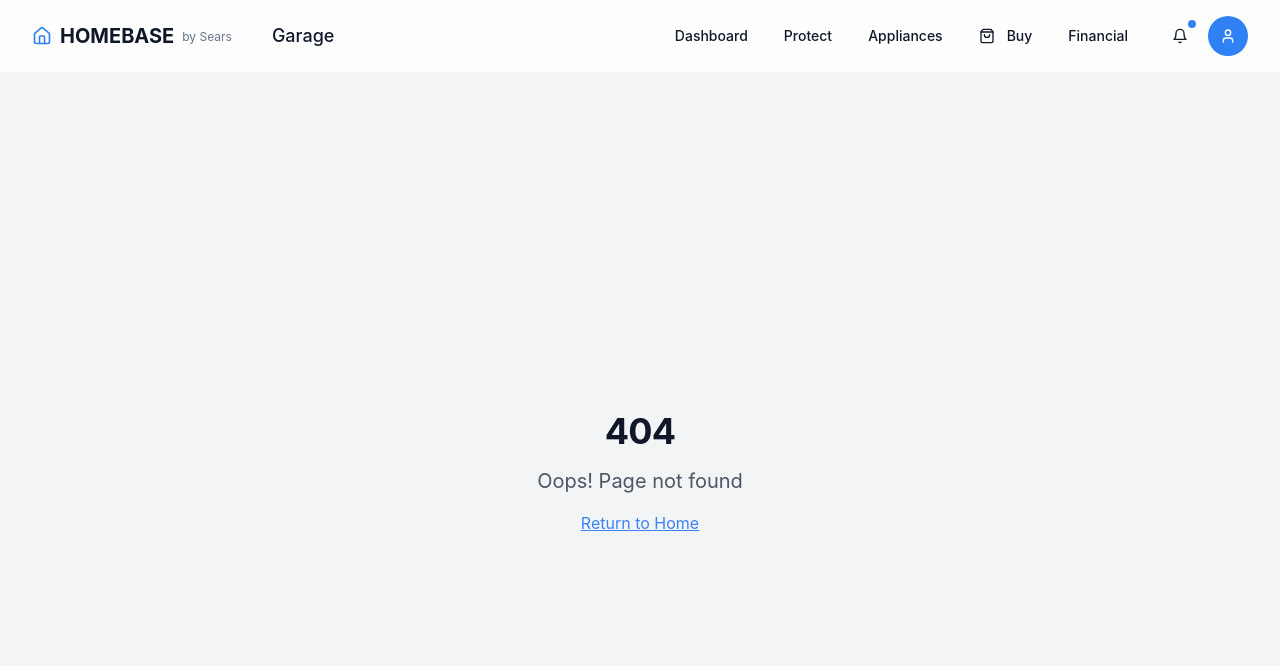
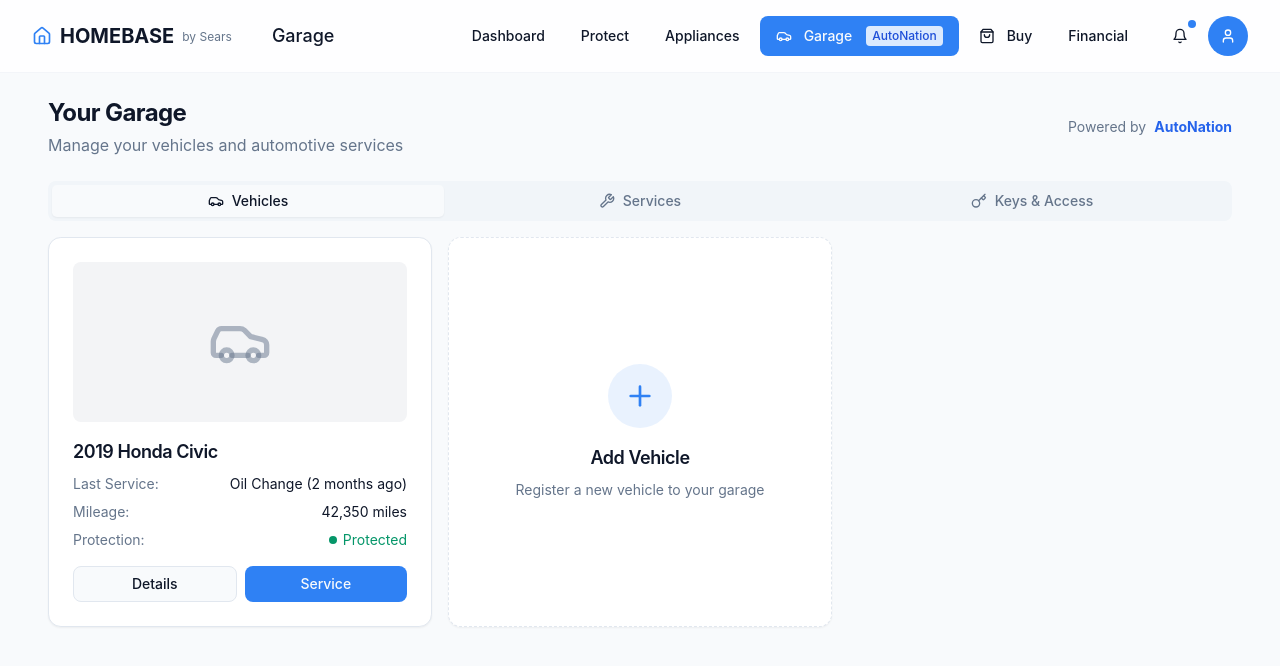
Before and after one commit to eagleaigolf/secure-home-nexus, a React (Vite) app: page /garage in a window 1280 px wide. Before the commit this address had no page. Shown: the top 666 px of the page. Built offline with nearby package versions, Linux system fonts and the light colour scheme.

Commit message:
Add garage tab
Adds a new tab for garage services.

```diff
--- a/src/App.tsx
+++ b/src/App.tsx
@@ -3,17 +3,10 @@ import { Toaster } from "@/components/ui/toaster";
 import { Toaster as Sonner } from "@/components/ui/sonner";
 import { TooltipProvider } from "@/components/ui/tooltip";
 import { QueryClient, QueryClientProvider } from "@tanstack/react-query";
-import { BrowserRouter, Routes, Route } from "react-router-dom";
+import { BrowserRouter } from "react-router-dom";
 import { Helmet } from "react-helmet";
 import Header from "./components/layout/Header";
-import Index from "./pages/Index";
-import Dashboard from "./pages/Dashboard";
-import Protect from "./pages/Protect";
-import Appliances from "./pages/Appliances";
-import ApplianceUpgrade from "./pages/ApplianceUpgrade";
-import Financial from "./pages/Financial";
-import NotFound from "./pages/NotFound";
-import Buy from "./pages/Buy";
+import AppRoutes from "./routes";
 
 const queryClient = new QueryClient();
 
@@ -27,16 +20,7 @@ const App = () => (
         <div className="min-h-screen flex flex-col">
           <Header />
           <main className="flex-1">
-            <Routes>
-              <Route path="/" element={<Index />} />
-              <Route path="/dashboard" element={<Dashboard />} />
-              <Route path="/protect" element={<Protect />} />
-              <Route path="/appliances" element={<Appliances />} />
-              <Route path="/appliances/upgrade" element={<ApplianceUpgrade />} />
-              <Route path="/financial" element={<Financial />} />
-              <Route path="/buy" element={<Buy />} />
-              <Route path="*" element={<NotFound />} />
-            </Routes>
+            <AppRoutes />
           </main>
         </div>
       </BrowserRouter>
--- a/src/components/layout/Header.tsx
+++ b/src/components/layout/Header.tsx
@@ -1,7 +1,7 @@
 
 import React from 'react';
 import { Link, useLocation } from 'react-router-dom';
-import { Home, Bell, User, ShoppingBag } from 'lucide-react';
+import { Home, Bell, User, ShoppingBag, Car } from 'lucide-react';
 import { Button } from '@/components/ui/button';
 import {
   DropdownMenu,
@@ -24,6 +24,7 @@ const Header = () => {
     if (path === '/appliances') return 'Appliances';
     if (path === '/financial') return 'Financial Services';
     if (path === '/buy') return 'Shop Appliances';
+    if (path === '/garage') return 'Garage';
 
     return path.charAt(1).toUpperCase() + path.slice(2);
   };
@@ -73,6 +74,18 @@ const Header = () => {
                 )}
               >
                 Appliances
+              </Button>
+            </Link>
+            <Link to="/garage">
+              <Button
+                variant={location.pathname === '/garage' ? 'default' : 'ghost'}
+                className={cn(
+                  location.pathname === '/garage' ? 'bg-homebase hover:bg-homebase-dark' : ''
+                )}
+              >
+                <Car className="h-4 w-4 mr-1" />
+                Garage
+                <span className="ml-1.5 text-xs bg-blue-100 text-blue-700 px-1.5 py-0.5 rounded">AutoNation</span>
               </Button>
             </Link>
             <Link to="/buy">
--- /dev/null
+++ b/src/pages/Garage.tsx
@@ -0,0 +1,166 @@
+import React from 'react';
+import { Helmet } from 'react-helmet';
+import { Tabs, TabsContent, TabsList, TabsTrigger } from "@/components/ui/tabs";
+import { Card } from "@/components/ui/card";
+import { Button } from "@/components/ui/button";
+import { Car, Wrench, Key, Plus } from "lucide-react";
+
+const Garage: React.FC = () => {
+  return (
+    <div className="px-4 sm:px-6 md:px-8 lg:px-12 py-6 max-w-7xl mx-auto">
+      <Helmet>
+        <title>Garage</title>
+      </Helmet>
+
+      <div className="flex flex-col gap-6">
+        <div className="flex items-center justify-between">
+          <div>
+            <h1 className="text-2xl font-bold">Your Garage</h1>
+            <p className="text-muted-foreground mt-1">Manage your vehicles and automotive services</p>
+          </div>
+          <div className="flex items-center text-sm text-muted-foreground">
+            <span>Powered by</span>
+            <div className="ml-2 font-bold text-blue-600">AutoNation</div>
+          </div>
+        </div>
+
+        <Tabs defaultValue="vehicles" className="w-full">
+          <TabsList className="grid w-full grid-cols-3 mb-4">
+            <TabsTrigger value="vehicles">
+              <Car className="h-4 w-4 mr-2" />
+              Vehicles
+            </TabsTrigger>
+            <TabsTrigger value="services">
+              <Wrench className="h-4 w-4 mr-2" />
+              Services
+            </TabsTrigger>
+            <TabsTrigger value="keys">
+              <Key className="h-4 w-4 mr-2" />
+              Keys & Access
+            </TabsTrigger>
+          </TabsList>
+
+          <TabsContent value="vehicles" className="space-y-4">
+            <div className="grid grid-cols-1 md:grid-cols-2 lg:grid-cols-3 gap-4">
+              {/* Existing Vehicle */}
+              <Card className="p-6 border border-border hover:shadow-md transition-shadow">
+                <div className="mb-4 h-40 bg-gray-100 rounded-md flex items-center justify-center">
+                  <Car className="h-16 w-16 text-muted-foreground/50" />
+                </div>
+                <h3 className="font-semibold text-lg">2019 Honda Civic</h3>
+                <div className="flex flex-col gap-2 mt-2">
+                  <div className="flex justify-between text-sm">
+                    <span className="text-muted-foreground">Last Service:</span>
+                    <span>Oil Change (2 months ago)</span>
+                  </div>
+                  <div className="flex justify-between text-sm">
+                    <span className="text-muted-foreground">Mileage:</span>
+                    <span>42,350 miles</span>
+                  </div>
+                  <div className="flex justify-between text-sm">
+                    <span className="text-muted-foreground">Protection:</span>
+                    <span className="flex items-center text-emerald-600">
+                      <div className="w-2 h-2 rounded-full bg-emerald-600 mr-1.5"></div>
+                      Protected
+                    </span>
+                  </div>
+                </div>
+                <div className="mt-4 flex gap-2">
+                  <Button variant="outline" size="sm" className="w-full">Details</Button>
+                  <Button variant="default" size="sm" className="w-full bg-homebase hover:bg-homebase-dark">Service</Button>
+                </div>
+              </Card>
+
+              {/* Add New Vehicle Card */}
+              <Card className="p-6 border border-dashed border-border flex flex-col items-center justify-center text-center hover:bg-secondary/50 hover:border-homebase/30 transition-colors cursor-pointer">
+                <div className="w-16 h-16 bg-homebase/10 rounded-full flex items-center justify-center mb-4">
+                  <Plus className="h-8 w-8 text-homebase" />
+                </div>
+                <h3 className="font-semibold text-lg">Add Vehicle</h3>
+                <p className="text-muted-foreground text-sm mt-2">Register a new vehicle to your garage</p>
+              </Card>
+            </div>
+          </TabsContent>
+
+          <TabsContent value="services" className="space-y-4">
+            <Card className="p-6">
+              <h3 className="font-semibold text-lg mb-4">Upcoming Services</h3>
+              <div className="space-y-4">
+                <div className="p-4 border border-border rounded-md flex justify-between items-center">
+                  <div>
+                    <div className="font-medium">Oil Change</div>
+                    <div className="text-sm text-muted-foreground">2019 Honda Civic • Due in 2 weeks</div>
+                  </div>
+                  <Button variant="outline" size="sm">Schedule</Button>
+                </div>
+                <div className="p-4 border border-border rounded-md flex justify-between items-center">
+                  <div>
+                    <div className="font-medium">Tire Rotation</div>
+                    <div className="text-sm text-muted-foreground">2019 Honda Civic • Due in 1 month</div>
+                  </div>
+                  <Button variant="outline" size="sm">Schedule</Button>
+                </div>
+              </div>
+            </Card>
+
+            <Card className="p-6">
+              <h3 className="font-semibold text-lg mb-4">Service History</h3>
+              <div className="space-y-4">
+                <div className="p-4 border border-border rounded-md">
+                  <div className="font-medium">Oil Change & Filter</div>
+                  <div className="text-sm text-muted-foreground">2019 Honda Civic • Completed on May 15, 2023</div>
+                  <div className="mt-2 text-xs flex items-center text-emerald-600">
+                    <div className="w-2 h-2 rounded-full bg-emerald-600 mr-1.5"></div>
+                    Covered by Protection Plan
+                  </div>
+                </div>
+                <div className="p-4 border border-border rounded-md">
+                  <div className="font-medium">Brake Pad Replacement</div>
+                  <div className="text-sm text-muted-foreground">2019 Honda Civic • Completed on Feb 3, 2023</div>
+                  <div className="mt-2 text-xs flex items-center text-emerald-600">
+                    <div className="w-2 h-2 rounded-full bg-emerald-600 mr-1.5"></div>
+                    Covered by Protection Plan
+                  </div>
+                </div>
+              </div>
+            </Card>
+          </TabsContent>
+
+          <TabsContent value="keys" className="space-y-4">
+            <Card className="p-6">
+              <h3 className="font-semibold text-lg mb-4">Digital Keys</h3>
+              <p className="text-muted-foreground mb-4">Manage digital access to your vehicles</p>
+
+              <div className="space-y-4">
+                <div className="p-4 border border-border rounded-md flex justify-between items-center">
+                  <div className="flex items-center">
+                    <div className="w-10 h-10 bg-homebase/10 rounded-full flex items-center justify-center mr-3">
+                      <Key className="h-5 w-5 text-homebase" />
+                    </div>
+                    <div>
+                      <div className="font-medium">Primary Key</div>
+                      <div className="text-sm text-muted-foreground">2019 Honda Civic</div>
+                    </div>
+                  </div>
+                  <Button variant="outline" size="sm">Manage</Button>
+                </div>
+
+                <div className="p-4 border border-dashed border-border rounded-md flex justify-center items-center text-center hover:bg-secondary/50 cursor-pointer py-8">
+                  <div>
+                    <div className="w-12 h-12 bg-muted rounded-full flex items-center justify-center mx-auto mb-3">
+                      <Plus className="h-6 w-6 text-muted-foreground" />
+                    </div>
+                    <div className="font-medium">Add New Digital Key</div>
+                    <div className="text-sm text-muted-foreground mt-1">Connect a compatible vehicle</div>
+                  </div>
+                </div>
+              </div>
+            </Card>
+          </TabsContent>
+        </Tabs>
+      </div>
+    </div>
+  );
+};
+
+export default Garage;
--- a/src/routes.tsx
+++ b/src/routes.tsx
@@ -10,6 +10,7 @@ import NotFound from './pages/NotFound';
 import ApplianceUpgrade from './pages/ApplianceUpgrade';
 import ScoreImprovement from './pages/ScoreImprovement';
 import Buy from './pages/Buy';
+import Garage from './pages/Garage';
 
 const AppRoutes: React.FC = () => {
   return (
@@ -22,6 +23,7 @@ const AppRoutes: React.FC = () => {
       <Route path="/financial" element={<Financial />} />
       <Route path="/score" element={<ScoreImprovement />} />
       <Route path="/buy" element={<Buy />} />
+      <Route path="/garage" element={<Garage />} />
       <Route path="*" element={<NotFound />} />
     </Routes>
   );
```
